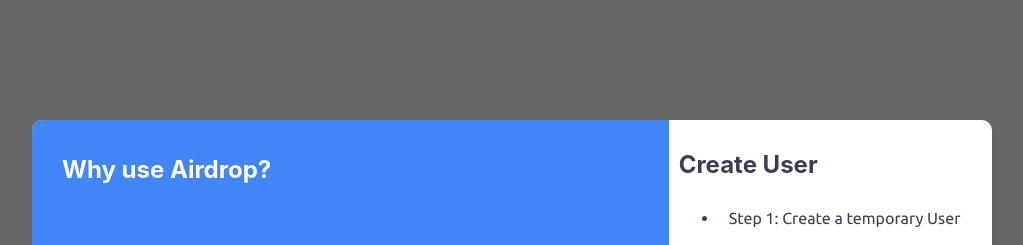
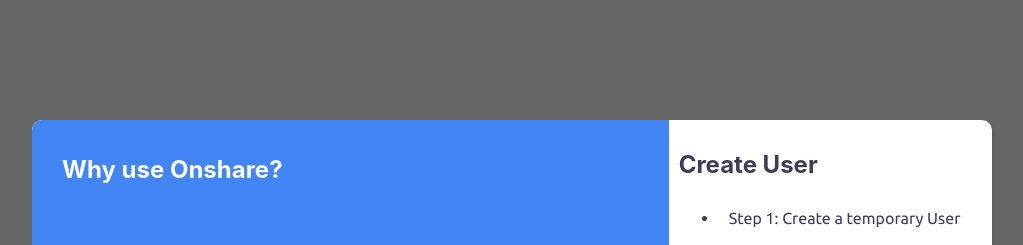
Before and after one commit to vj-abishek/airdrop, a React (Create React App) app: page /create_user_name in a window 1280 px wide. Shown: the top 245 px of the page, without its empty margins (128-1151 px from the left). Built offline with nearby package versions, Linux system fonts and the light colour scheme; no server answers.

Commit message:
Changed the name

```diff
--- a/src/Components/Login/Login.jsx
+++ b/src/Components/Login/Login.jsx
@@ -19,7 +19,7 @@ function Login() {
     <div className='container_for_div'>
       <div className='Create_user'>
         <div className='aboutsection_of_me'>
-          <h2 style={{ marginLeft: '15px' }}>Why use Airdrop?</h2>
+          <h2 style={{ marginLeft: '15px' }}>Why use Onshare?</h2>
           <br />
           <ul>
             <li>
```
